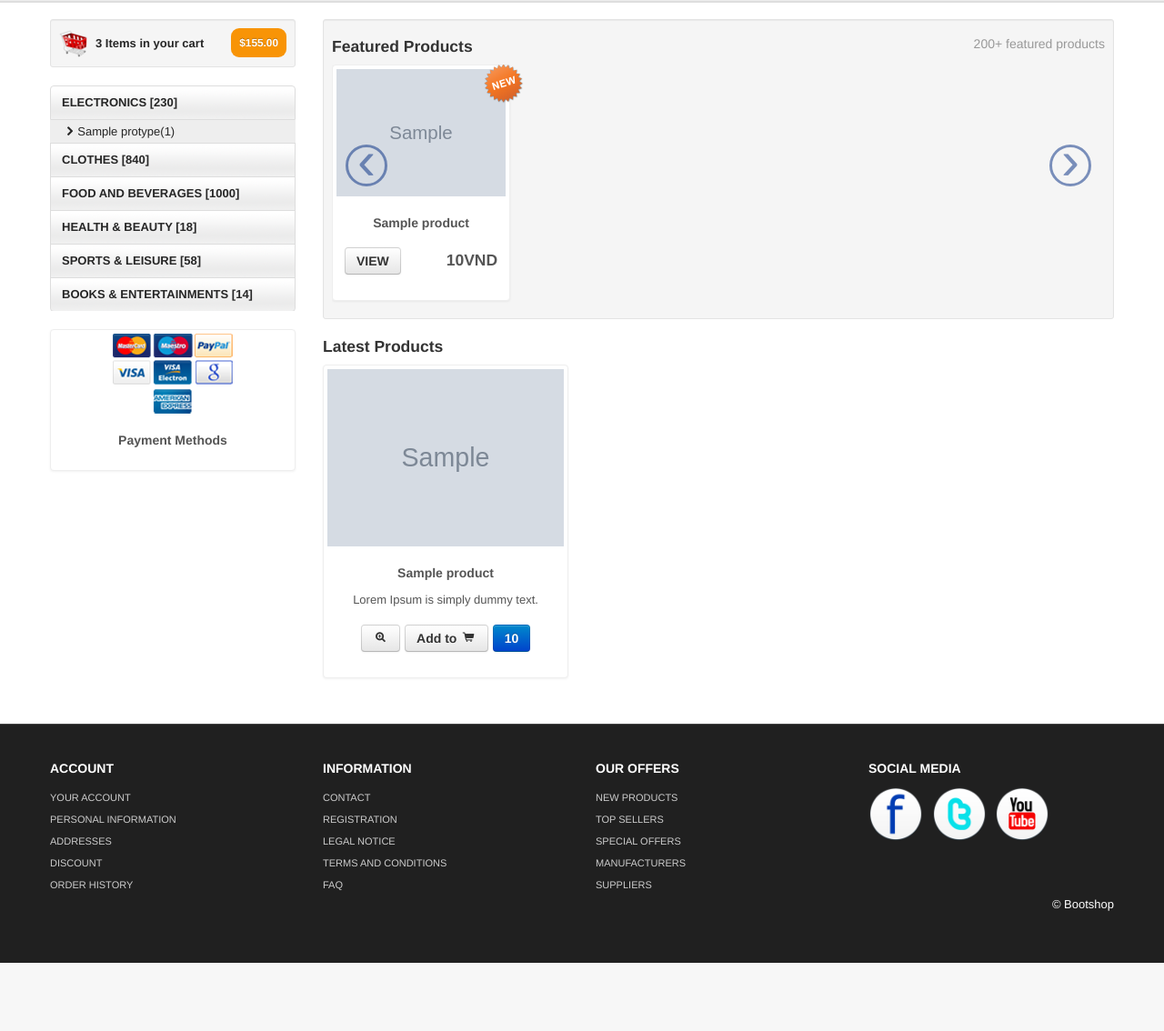
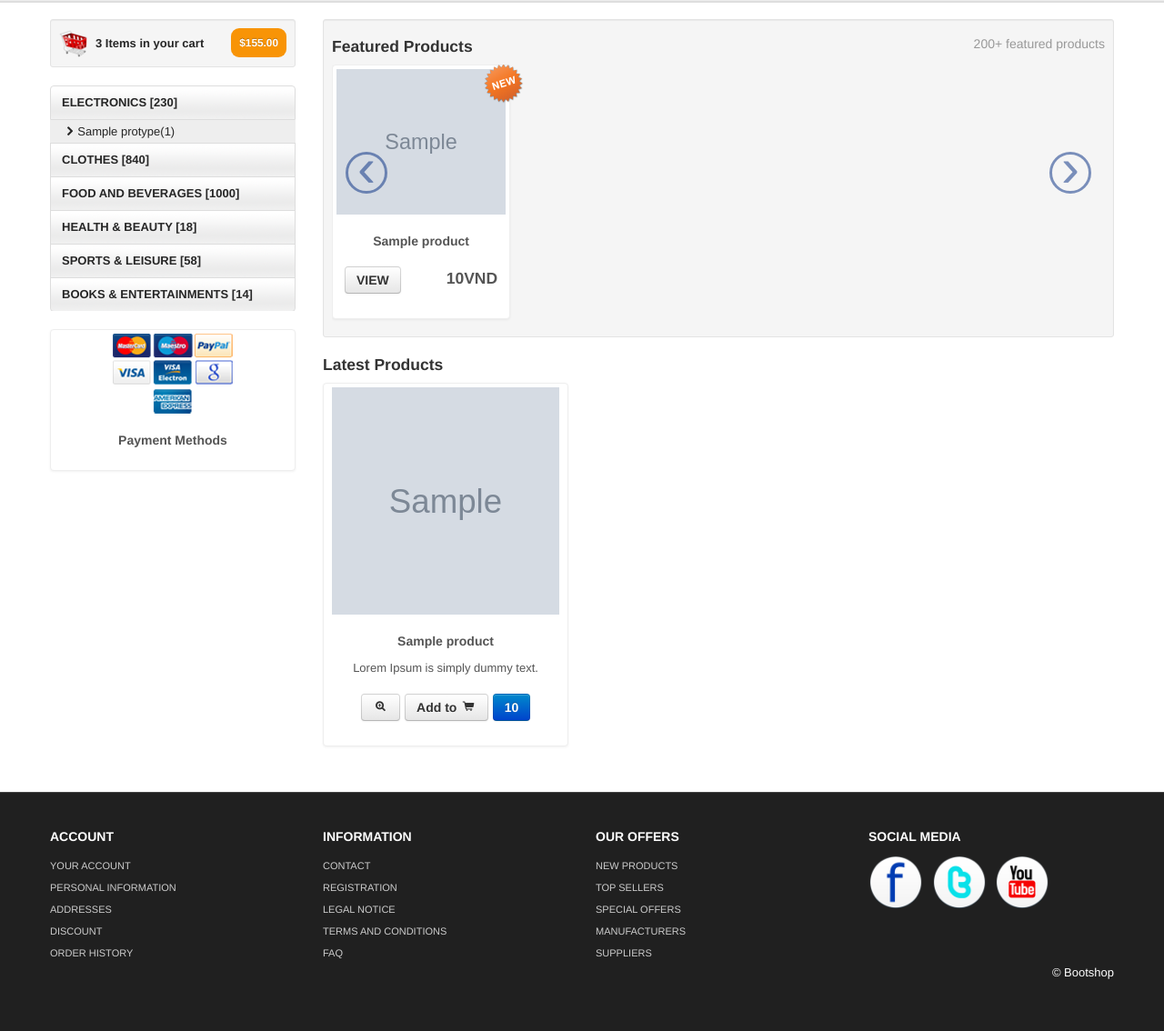
Before and after one commit to Wuang030902/nhom5_CT4_BE1_NH21, a PHP site: page / in a window 1280 px wide. Shown: the part 606-1740 px from the top of the page at 91% size. Before the commit the page ends 1665 px from the top, so only its background shows below. Run offline with PHP 8.4, Linux system fonts and the light colour scheme; tables that the repository leaves empty or names only in its code hold one stand-in row (values such as "Sample post"); grey boxes marked "Sample" are stand-in pictures.

Commit message:
sua lai kich thuoc anh trang chu

```diff
--- a/index.php
+++ b/index.php
@@ -90,7 +90,7 @@
 												<li class="span3">
 													<div class="thumbnail">
 														<i class="tag"></i>
-														<a href="product_details.html"><img src="themes/images/products/<?php echo $value['image'] ?>" alt=""></a>
+														<a href="product_details.html"><img style="width:250px; height:250px" src="themes/images/products/<?php echo $value['image'] ?>" alt=""></a>
 														<div class="caption">
 															<h5><?php echo $value['name'] ?></h5>
 															<h4><a class="btn" href="product_details.html">VIEW</a> <span class="pull-right"><?php echo number_format($value['price']) ?>VND</span></h4>
@@ -169,7 +169,7 @@
 						<?php foreach ($getAllProduct as $value) : ?>
 							<li class="span3">
 								<div class="thumbnail">
-									<a href="product_details.html"><img src="themes/images/products/<?php echo $value['image'] ?>" alt="" /></a>
+									<a href="product_details.html"><img style="width:250px; height:250px" src="themes/images/products/<?php echo $value['image'] ?>" alt="" /></a>
 									<div class="caption">
 										<h5><?php echo $value['name'] ?></h5>
 										<p>
```
